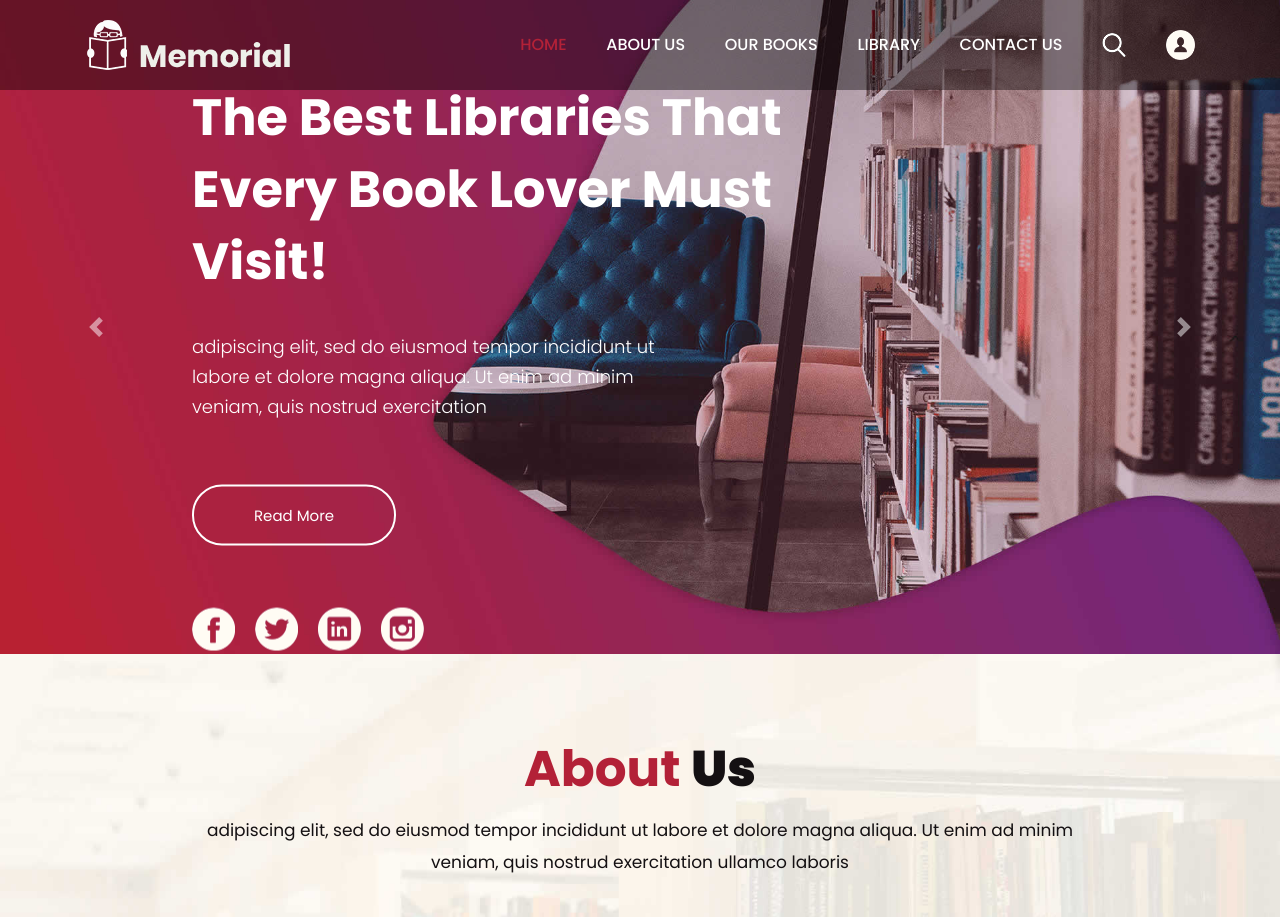
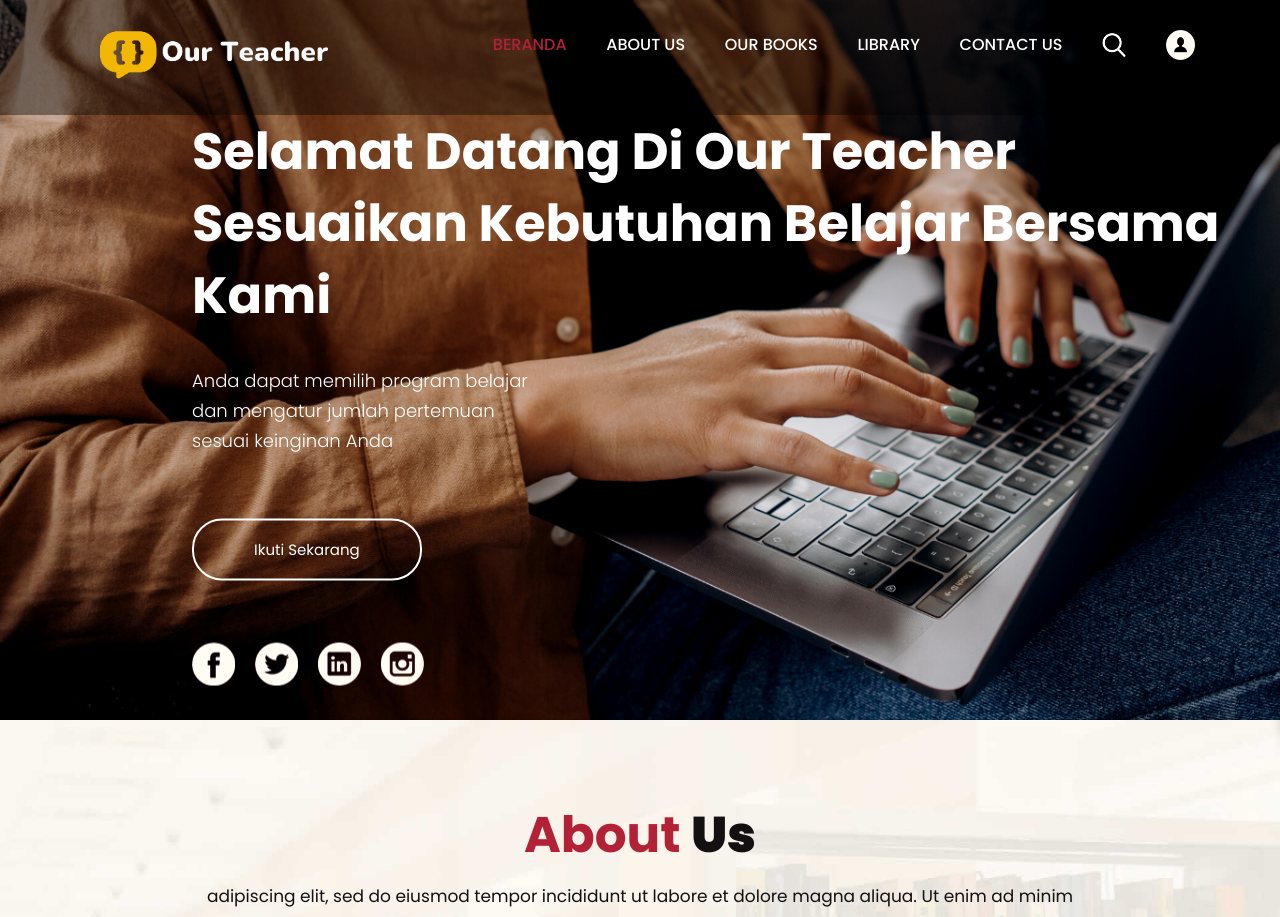
Before and after one commit to Adhityae/TA-20DX-Triangle, a CodeIgniter app: page /TA-20DX-Triangle/ in a window 1280 px wide. Shown: the top 917 px of the page. Run offline with CodeIgniter, Linux system fonts and the light colour scheme.

Commit message:
Master: Edit Beranda

```diff
--- a/application/views/vw_beranda.php
+++ b/application/views/vw_beranda.php
@@ -10,7 +10,7 @@ defined('BASEPATH') OR exit('No direct script access allowed');
       <meta name="viewport" content="width=device-width, initial-scale=1">
       <meta name="viewport" content="initial-scale=1, maximum-scale=1">
       <!-- site metas -->
-      <title>memorial books</title>
+      <title>Our Teacher</title>
       <meta name="keywords" content="">
       <meta name="description" content="">
       <meta name="author" content="">
@@ -45,7 +45,7 @@ defined('BASEPATH') OR exit('No direct script access allowed');
                   <div class="col-xl-3 col-lg-3 col-md-3 col-sm-3 col logo_section">
                      <div class="full">
                         <div class="center-desk">
-                           <div class="logo"> <a href="index.html"><img src="images/logo.png" alt="#"></a> </div>
+                           <div class="logo"> <a href="index.html"><img src="images/logos.png" alt="#"></a> </div>
                         </div>
                      </div>
                   </div>
@@ -54,7 +54,7 @@ defined('BASEPATH') OR exit('No direct script access allowed');
                         <div class="limit-box">
                            <nav class="main-menu">
                               <ul class="menu-area-main">
-                                 <li class="active"> <a href="index.html">Home</a> </li>
+                                 <li class="active"> <a href="index.html">Beranda</a> </li>
                                  <li> <a href="about.html">About us</a> </li>
                                  <li><a href="books.html">Our Books</a></li>
                                  <li><a href="library.html">library</a></li>
@@ -77,12 +77,12 @@ defined('BASEPATH') OR exit('No direct script access allowed');
          <div id="myCarousel" class="carousel slide banner-main" data-ride="carousel">
             <div class="carousel-inner">
                <div class="carousel-item active">
-                  <img class="first-slide" src="images/banner.jpg" alt="First slide">
+                  <img class="first-slide" src="images/banner1.png" alt="First slide">
                   <div class="container">
                      <div class="carousel-caption relative">
-                        <h1>The Best Libraries That<br> Every Book Lover Must<br> Visit!</h1>
-                        <p>adipiscing elit, sed do eiusmod tempor incididunt ut<br> labore et dolore magna aliqua. Ut enim ad minim<br> veniam, quis nostrud exercitation </p>
-                        <div class="button_section"> <a class="main_bt" href="#">Read More</a>  </div>
+                        <h1>Selamat Datang Di Our Teacher<br> Sesuaikan Kebutuhan Belajar Bersama Kami</h1>
+                        <p>Anda dapat memilih program belajar<br> dan mengatur jumlah pertemuan<br> sesuai keinginan Anda</p>
+                        <div class="button_section"> <a class="main_bt" href="#">Ikuti Sekarang</a>  </div>
                         <ul class="locat_icon">
                            <li> <a href="#"><img src="icon/facebook.png"></a></li>
                            <li> <a href="#"><img src="icon/Twitter.png"></a></li>
@@ -92,48 +92,6 @@ defined('BASEPATH') OR exit('No direct script access allowed');
                      </div>
                   </div>
                </div>
-               <div class="carousel-item">
-                  <img class="second-slide" src="images/banner.jpg" alt="Second slide">
-                  <div class="container">
-                     <div class="carousel-caption relative">
-                        <h1>The Best Libraries That<br> Every Book Lover Must<br> Visit!</h1>
-                        <p>adipiscing elit, sed do eiusmod tempor incididunt ut<br> labore et dolore magna aliqua. Ut enim ad minim<br> veniam, quis nostrud exercitation </p>
-                        <div class="button_section"> <a class="main_bt" href="#">Read More</a>  </div>
-                        <ul class="locat_icon">
-                           <li> <a href="#"><img src="icon/facebook.png"></a></li>
-                           <li> <a href="#"><img src="icon/Twitter.png"></a></li>
-                           <li> <a href="#"><img src="icon/linkedin.png"></a></li>
-                           <li> <a href="#"><img src="icon/instagram.png"></a></li>
-                        </ul>
-                     </div>
-                  </div>
-               </div>
-               <div class="carousel-item">
-                  <img class="third-slide" src="images/banner.jpg" alt="Third slide">
-                  <div class="container">
-                     <div class="carousel-caption relative">
-                        <h1>The Best Libraries That<br> Every Book Lover Must<br> Visit!</h1>
-                        <p>adipiscing elit, sed do eiusmod tempor incididunt ut<br> labore et dolore magna aliqua. Ut enim ad minim<br> veniam, quis nostrud exercitation </p>
-                        <div class="button_section"> <a class="main_bt" href="#">Read More</a>  </div>
-                        <ul class="locat_icon">
-                           <li> <a href="#"><img src="icon/facebook.png"></a></li>
-                           <li> <a href="#"><img src="icon/Twitter.png"></a></li>
-                           <li> <a href="#"><img src="icon/linkedin.png"></a></li>
-                           <li> <a href="#"><img src="icon/instagram.png"></a></li>
-                        </ul>
-                     </div>
-                  </div>
-               </div>
-            </div>
-            <a class="carousel-control-prev" href="#myCarousel" role="button" data-slide="prev">
-            <span class="carousel-control-prev-icon" aria-hidden="true"></span>
-            <span class="sr-only">Previous</span>
-            </a>
-            <a class="carousel-control-next" href="#myCarousel" role="button" data-slide="next">
-            <span class="carousel-control-next-icon" aria-hidden="true"></span>
-            <span class="sr-only">Next</span>
-            </a>
-         </div>
       </section>
       <!-- about -->
       <div class="about">
```
Also changed, not shown: images/banner1.png (added), images/logo.png (deleted), images/logos.png (added).
